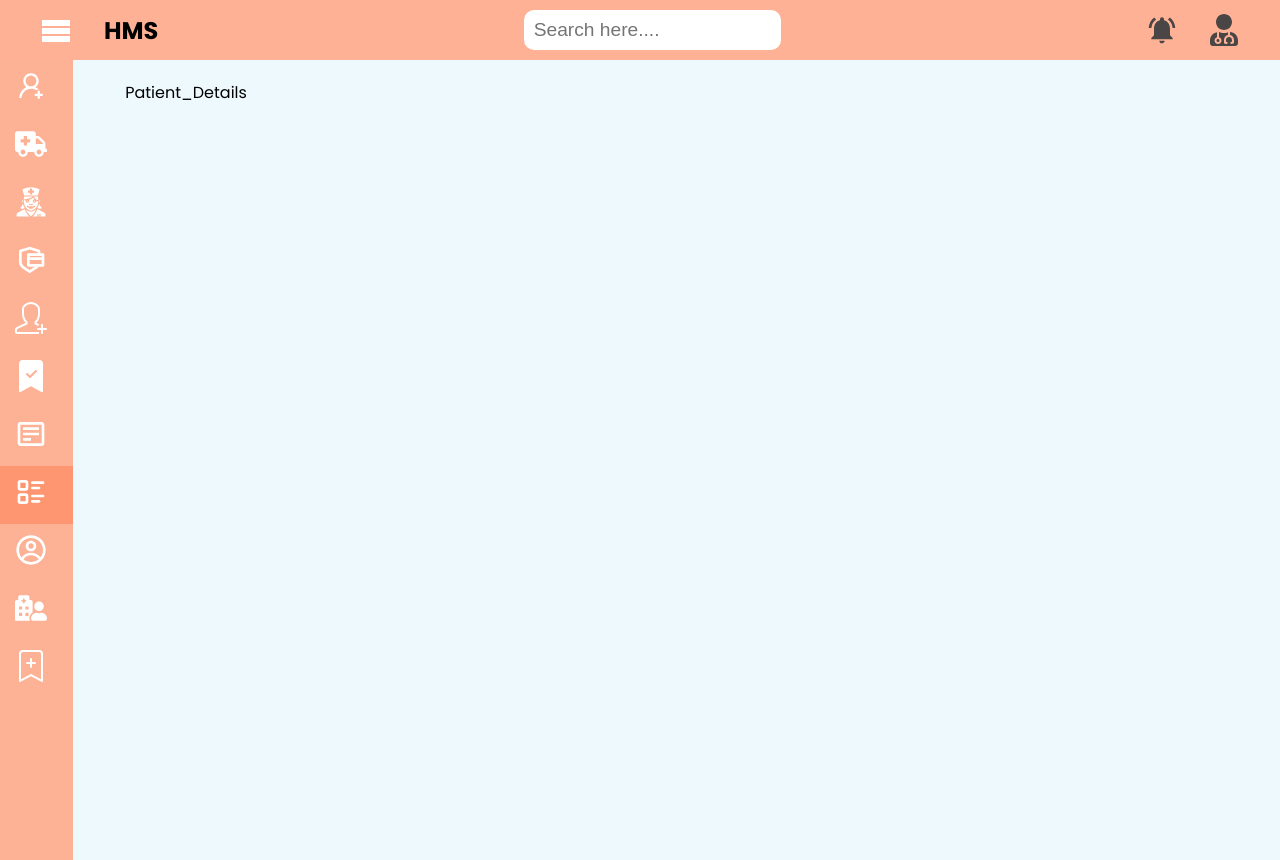
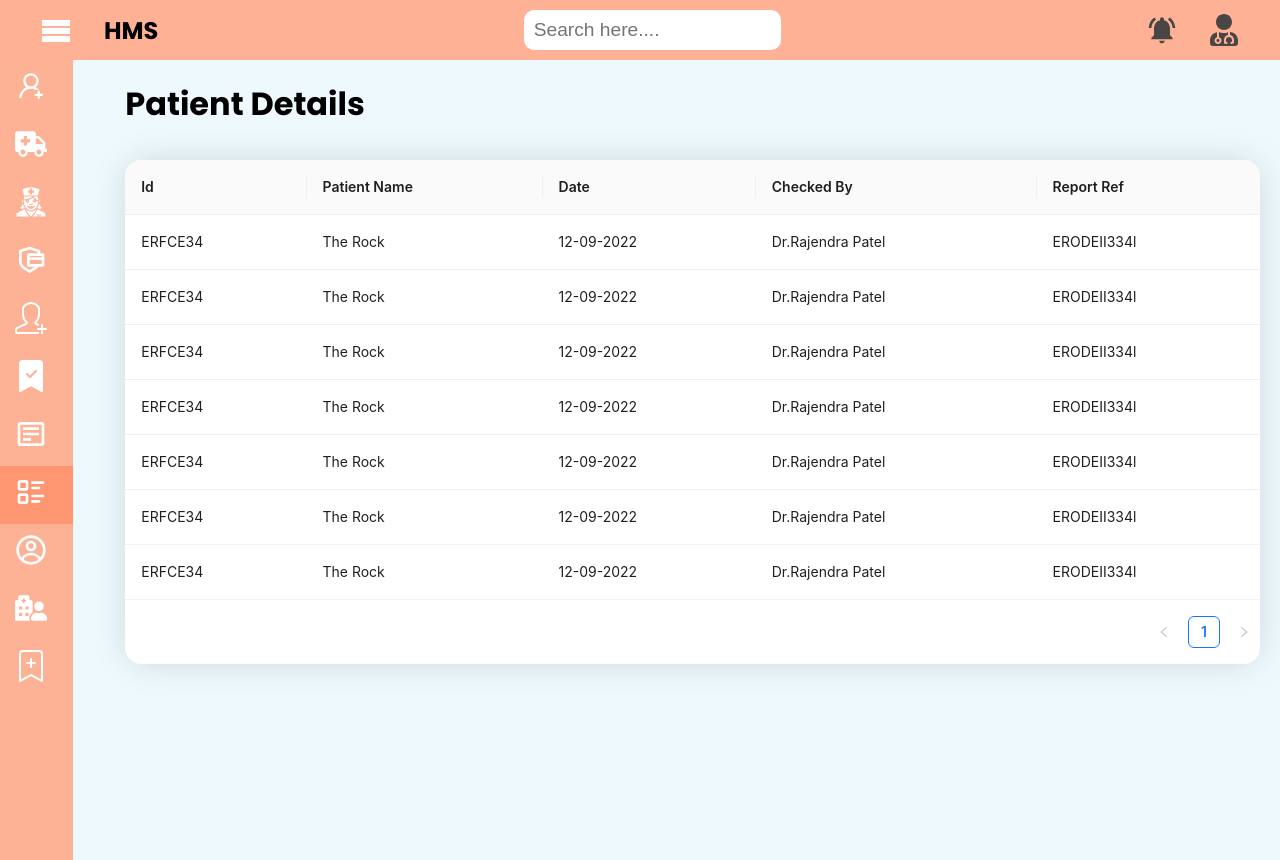
Before and after one commit to piyush-agrawal6/Hospital-Management-System, a React (Create React App) app: page /patientdetails in a window 1280 px wide. Built offline with nearby package versions, Linux system fonts and the light colour scheme.

Commit message:
Patient Details Added

```diff
--- a/src/Pages/Dashboard/Main-Dashboard/AllPages/Doctor/Patient_Details.jsx
+++ b/src/Pages/Dashboard/Main-Dashboard/AllPages/Doctor/Patient_Details.jsx
@@ -1,7 +1,84 @@
+import { Table } from "antd";
 import React from "react";
 
 const Patient_Details = () => {
-  return <div>Patient_Details</div>;
+  const columns = [
+    { title: "Id", dataIndex: "Id", key: "Id" },
+    { title: "Patient Name", dataIndex: "Patient_Name", key: "Patient Name" },
+    { title: "Date", dataIndex: "Date", key: "Date" },
+    { title: "Checked By", dataIndex: "Checked_By", key: "Checked By" },
+    { title: "Report Ref", dataIndex: "Report_Ref", key: "Report Ref" },
+  ];
+
+  const data = [
+    {
+      key: 1,
+      Id: "ERFCE34",
+      Patient_Name: "The Rock",
+      Date: "12-09-2022",
+      Checked_By: "Dr.Rajendra Patel",
+      Report_Ref: "ERODEII334l",
+    },
+    {
+      key: 2,
+      Id: "ERFCE34",
+      Patient_Name: "The Rock",
+      Date: "12-09-2022",
+      Checked_By: "Dr.Rajendra Patel",
+      Report_Ref: "ERODEII334l",
+    },
+    {
+      key: 3,
+      Id: "ERFCE34",
+      Patient_Name: "The Rock",
+      Date: "12-09-2022",
+      Checked_By: "Dr.Rajendra Patel",
+      Report_Ref: "ERODEII334l",
+    },
+    {
+      key: 4,
+      Id: "ERFCE34",
+      Patient_Name: "The Rock",
+      Date: "12-09-2022",
+      Checked_By: "Dr.Rajendra Patel",
+      Report_Ref: "ERODEII334l",
+    },
+    {
+      key: 5,
+      Id: "ERFCE34",
+      Patient_Name: "The Rock",
+      Date: "12-09-2022",
+      Checked_By: "Dr.Rajendra Patel",
+      Report_Ref: "ERODEII334l",
+    },
+    {
+      key: 6,
+      Id: "ERFCE34",
+      Patient_Name: "The Rock",
+      Date: "12-09-2022",
+      Checked_By: "Dr.Rajendra Patel",
+      Report_Ref: "ERODEII334l",
+    },
+    {
+      key: 7,
+      Id: "ERFCE34",
+      Patient_Name: "The Rock",
+      Date: "12-09-2022",
+      Checked_By: "Dr.Rajendra Patel",
+      Report_Ref: "ERODEII334l",
+    },
+  ];
+
+  return (
+    <>
+      <div className="Payment_Page">
+        <h1 style={{ marginBottom: "2rem" }}>Patient Details</h1>
+        <div className="patientBox">
+          <Table columns={columns} dataSource={data} />
+        </div>
+      </div>
+    </>
+  );
 };
 
 export default Patient_Details;
```
